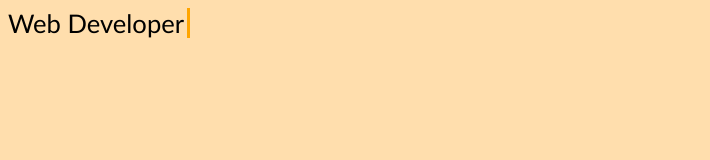
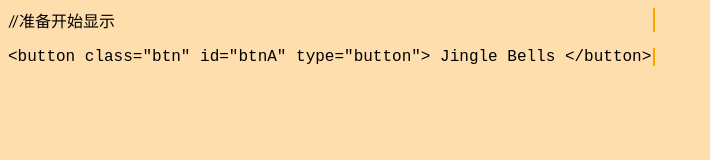
Before and after one commit to koffuxu/cool-team, a plain HTML site: page christmas/html-typer-effect.html in a window 1280 px wide. Shown: the whole page, without its empty margins (0-710 px from the left). Drawn offline with Linux system fonts and the light colour scheme.

Commit message:
modify some string

```diff
--- a/christmas/html-typer-effect.html
+++ b/christmas/html-typer-effect.html
@@ -1,7 +1,9 @@
 <!doctype html>
+<!-- 参考：https://developer.aliyun.com/article/941030 -->
 <html>
   <head>
     <title>Typewriter effect</title>
+
     <style>
       body{
         background: navajowhite;
@@ -15,7 +17,7 @@
 	overflow: hidden;
 	border-right: .15em solid orange;
 	white-space: nowrap;
-	font-size: 1.6rem;
+	font-size: 1.0rem;
 	width: 0;
 	animation:
 		typing 1s steps(20, end) forwards;
@@ -33,7 +35,17 @@
   </head>
   <body>
     <div class="container">
-      <div class="typed-out">Web Developer</div>
+      <div class="typed-out">
+	//准备开始显示
+
+
+
+      </div>
+      <xmp class="typed-out">
+	<button class="btn" id="btnA" type="button">
+		Jingle Bells
+	      </button>
+	</xmp>
     </div>
   </body>
 </html>
```
